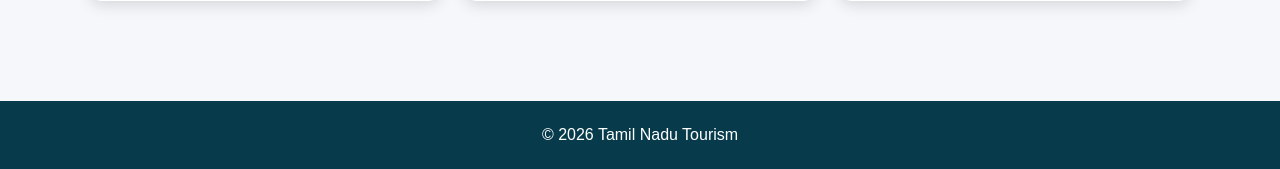
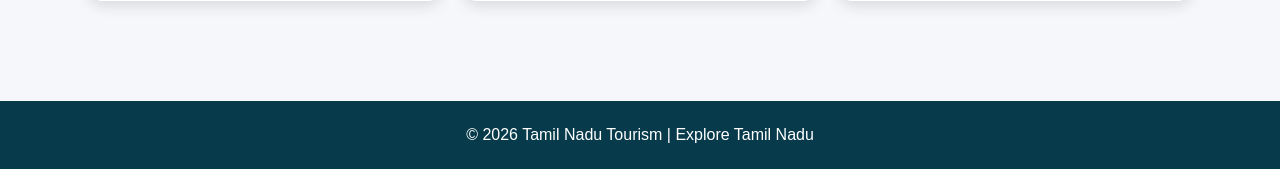
Before and after one commit to sanjay29102004/project-Trousit-website, a Flask app: page / in a window 1280 px wide. Shown: the part 1497-1666 px from the top of the page. Run offline with Flask 3, Linux system fonts and the light colour scheme.

Commit message:
Update index.html

```diff
--- a/templates/index.html
+++ b/templates/index.html
@@ -1,49 +1,84 @@
 <!DOCTYPE html>
 <html lang="en">
+
 <head>
     <meta charset="UTF-8">
     <meta name="viewport" content="width=device-width, initial-scale=1.0">
+
     <title>Tamil Nadu Tourism</title>
+
     <link rel="stylesheet" href="{{ url_for('static', filename='css/style.css') }}">
 </head>
+
 <body>
 
+    <!-- HEADER -->
     <header>
         <h2>TN Tourism</h2>
+
         <nav>
             <a href="/">Home</a>
             <a href="/destinations">Destinations</a>
             <a href="/booking">Booking</a>
-        <a href="/login">Login</a>
-        <a href="/register">Register</a>
         </nav>
     </header>
 
+
+    <!-- HERO SECTION -->
     <section class="hero">
+
         <div>
             <h1>Explore Tamil Nadu</h1>
-        <p>Discover Culture, Heritage and Natural Beauty</p>
-        <a href="/destinations" class="btn">Explore Now</a>
+
+            <p>
+                Discover Culture, Heritage and Natural Beauty
+            </p>
+
+            <a href="/destinations" class="btn">
+                Explore Now
+            </a>
         </div>
+
     </section>
 
+
+    <!-- POPULAR DESTINATIONS -->
     <section class="section">
+
         <h2>Popular Tourist Destinations</h2>
 
         <div class="cards">
+
             {% for place in destinations %}
+
             <div class="card">
+
                 <img src="{{ place.image }}" alt="{{ place.name }}">
+
                 <h3>{{ place.name }}</h3>
+
                 <p>{{ place.description }}</p>
-            <a href="/booking" class="btn">Book Now</a>
+
+                <a href="/booking" class="btn">
+                    Book Now
+                </a>
+
             </div>
+
             {% endfor %}
+
         </div>
+
     </section>
 
+
+    <!-- FOOTER -->
     <footer>
-    <p>© 2026 Tamil Nadu Tourism</p>
+
+        <p>
+            © 2026 Tamil Nadu Tourism | Explore Tamil Nadu
+        </p>
+
     </footer>
 
 </body>
```
Lines whose indentation alone changed are shown as unchanged.
